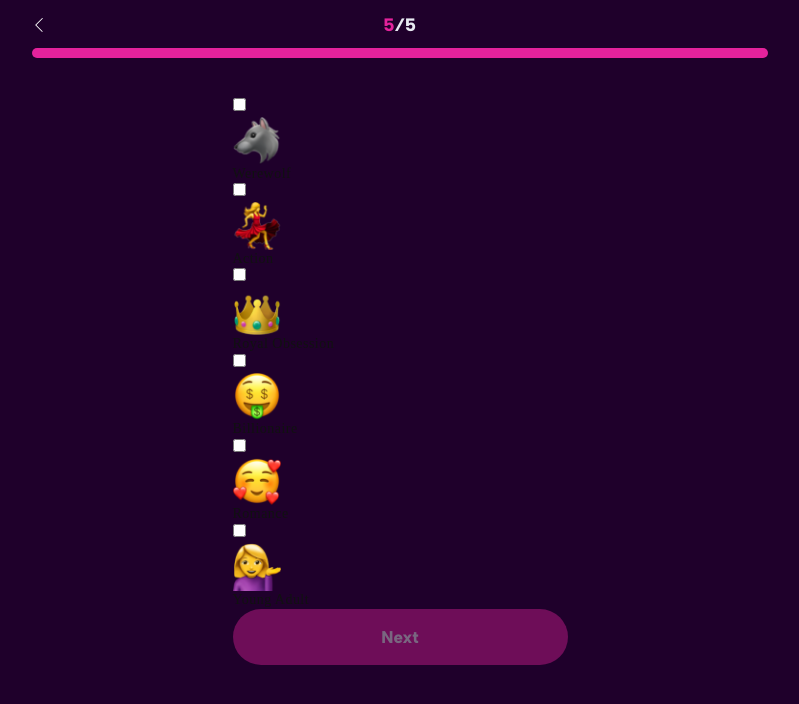
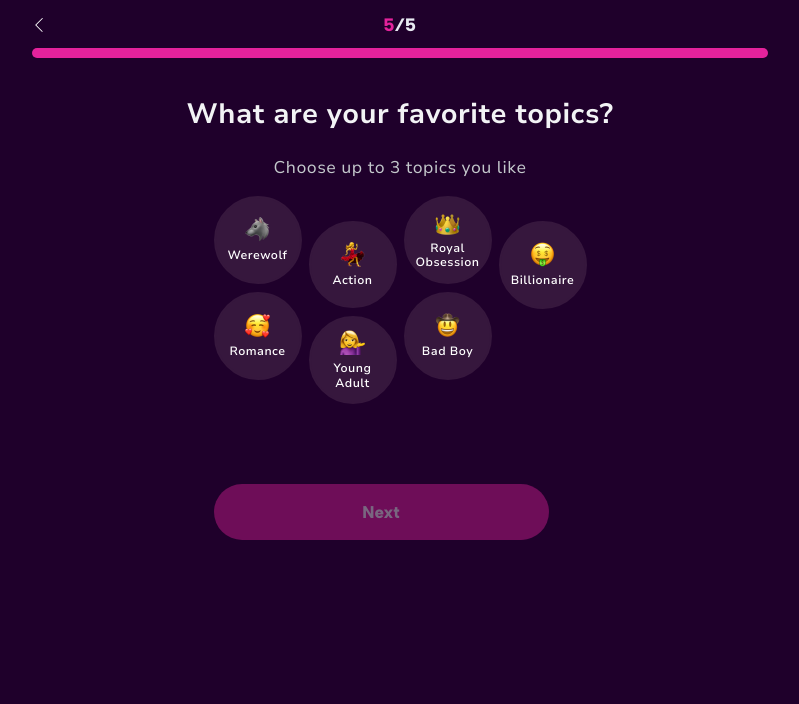
Before and after one commit to NNaumenko83/quiz-test-task, a React (Vite) app: page /quiz/5 in a window 1280 px wide. Shown: the top 704 px of the page, without its empty margins (240-1039 px from the left). Built offline with nearby package versions, Linux system fonts and the light colour scheme.

Commit message:
UPD: Favorite topic

```diff
--- /dev/null
+++ b/src/components/FavoriteTopicsForm/FavoriteTopicsForm.styled.ts
@@ -0,0 +1,79 @@
+import styled from 'styled-components'
+
+type CheckBoxProps = {
+    checked: boolean
+}
+
+export const LabelText = styled.p`
+    color: #ffffff;
+    font-family: 'NunitoSans-SemiBold';
+    font-size: 13px;
+
+    line-height: 1.23;
+    letter-spacing: 0.6%;
+    text-align: center;
+`
+
+export const StyledInput = styled.input`
+    position: absolute;
+    width: 1px;
+    height: 1px;
+    margin: -1px;
+    border: 0;
+    padding: 0;
+
+    white-space: nowrap;
+    clip-path: inset(100%);
+    clip: rect(0 0 0 0);
+    overflow: hidden;
+`
+
+export const CustomCheckBoxLabel = styled.label<CheckBoxProps>`
+    border: 1.5px solid rgba(255, 255, 255, 0);
+
+    width: 88px;
+    height: 88px;
+
+    padding: 0.3125rem;
+
+    display: flex;
+    flex-direction: column;
+    justify-content: center;
+    align-items: center;
+    gap: 0.375rem;
+
+    border: 2px solid ${props => (props.checked ? '#E4229B' : '#36173D')};
+
+    border-radius: 694.4375rem;
+
+    background: #36173d;
+
+    color: #ffffff;
+    font-family: 'NunitoSans-SemiBold';
+    font-size: 0.75rem;
+
+    line-height: 1.23;
+    letter-spacing: 0.6%;
+    text-align: center;
+
+    cursor: pointer;
+
+    transition: all 250ms linear;
+`
+
+export const InputsWrapper = styled.div`
+    height: 208px;
+    display: flex;
+    gap: 0.4375rem;
+    margin-bottom: 80px;
+
+    & > :nth-child(2n) {
+        margin-top: 25px;
+    }
+`
+
+export const InnerInputsWrapper = styled.div`
+    display: flex;
+    flex-direction: column;
+    gap: 0.5rem;
+`
--- a/src/components/FavoriteTopicsForm/FavoriteTopicsForm.tsx
+++ b/src/components/FavoriteTopicsForm/FavoriteTopicsForm.tsx
@@ -3,6 +3,14 @@ import React, { useState, useEffect, useMemo } from 'react'
 import { getQuizFromLocalStorage } from '../../helpers/getQuizFromLocalStorage'
 import { TOPICS } from '../../constants/topics'
 import { Button } from '../Button/Button'
+import {
+    CustomCheckBoxLabel,
+    InnerInputsWrapper,
+    InputsWrapper,
+    StyledInput,
+} from './FavoriteTopicsForm.styled'
+import { useTranslation } from 'react-i18next'
+
 // import { useNavigate } from 'react-router-dom'
 
 interface FavoriteTopicsFormProps {
@@ -16,9 +24,11 @@ const FavoriteTopicsForm = ({ loading }: FavoriteTopicsFormProps) => {
         [selectedTopics.length],
     )
 
+    const { t } = useTranslation()
     const topicsArray = []
 
     for (let i = 0; i < TOPICS.length; i += 2) {
+        console.log('TOPICS.length:', TOPICS.length)
         if (i + 1 < TOPICS.length) {
             topicsArray.push([TOPICS[i], TOPICS[i + 1]])
             continue
@@ -27,7 +37,6 @@ const FavoriteTopicsForm = ({ loading }: FavoriteTopicsFormProps) => {
     }
     console.log('topicsArray:', topicsArray)
 
-    // const navigate = useNavigate()
     useEffect(() => {
         const topicsFromLocalStorage: string[] = quiz?.topics || []
         setSelectedTopics(topicsFromLocalStorage)
@@ -59,31 +68,38 @@ const FavoriteTopicsForm = ({ loading }: FavoriteTopicsFormProps) => {
 
     return (
         <form>
+            <InputsWrapper>
                 {topicsArray.map((item, index) => (
-                <div key={index}>
+                    <InnerInputsWrapper key={index}>
                         {item.map((topic, subIndex) => (
-                        <div key={subIndex}>
-                            <input
+                            <CustomCheckBoxLabel
+                                htmlFor={`topic-${index}-${subIndex}`}
+                                checked={false}
+                                key={subIndex}
+                            >
+                                <StyledInput
                                     type="checkbox"
                                     id={`topic-${index}-${subIndex}`}
                                     value={topic.type}
-                                checked={selectedTopics.includes(topic.type)}
+                                    checked={selectedTopics.includes(
+                                        topic.type,
+                                    )}
                                     onChange={() =>
                                         handleCheckboxChange(topic.type)
                                     }
                                 />
                                 <img
                                     src={topic.image}
-                                width={48}
+                                    width={25}
                                     alt={topic.type}
                                 />
-                            <label htmlFor={`topic-${index}-${subIndex}`}>
-                                {topic.type}
-                            </label>
-                        </div>
+                                {t(topic.type)}
+                            </CustomCheckBoxLabel>
                         ))}
-                </div>
+                    </InnerInputsWrapper>
                 ))}
+            </InputsWrapper>
+
             <Button
                 type="submit"
                 onClick={handleSubmit}
--- a/src/constants/topics.ts
+++ b/src/constants/topics.ts
@@ -4,12 +4,14 @@ import royal from '../assets/images/Royal.png'
 import billion from '../assets/images/Billion.png'
 import romance from '../assets/images/SmileInLove.png'
 import young from '../assets/images/YooungAdult.png'
+import badBoy from '../assets/images/BadBoy.png'
 
 export const TOPICS = [
     { type: 'Werewolf', image: werewolf },
+    { type: 'Romance', image: romance },
     { type: 'Action', image: action },
+    { type: 'Young Adult', image: young },
     { type: 'Royal Obsession', image: royal },
+    { type: 'Bad Boy', image: badBoy },
     { type: 'Billionaire', image: billion },
-    { type: 'Romance', image: romance },
-    { type: 'Young Adult', image: young },
 ]
--- a/src/pages/PageFive/PageFive.tsx
+++ b/src/pages/PageFive/PageFive.tsx
@@ -4,10 +4,14 @@ import FavoriteTopicsForm from '../../components/FavoriteTopicsForm/FavoriteTopi
 import { Navigate } from 'react-router-dom'
 import Loader from '../../components/Loader/Loader'
 import Container from '../../components/Container/Container'
+import { useTranslation } from 'react-i18next'
+import Title from '../../components/Title/Title'
+import Text from '../../components/Text/Text'
 
 const PageFive = () => {
     const [loading, setLoading] = useState(false)
     const [redirect, setRedirect] = useState(false)
+    const { t } = useTranslation()
 
     useEffect(() => {
         if (loading) {
@@ -24,6 +28,8 @@ const PageFive = () => {
 
     return (
         <Container>
+            <Title>{t('what_are_your_favorite_topics')}?</Title>
+            <Text>{t('choose_up_to_3_topics_you_like')}</Text>
             {loading ? <Loader /> : <FavoriteTopicsForm loading={setLoading} />}
         </Container>
     )
```
Lines whose indentation alone changed are shown as unchanged.
